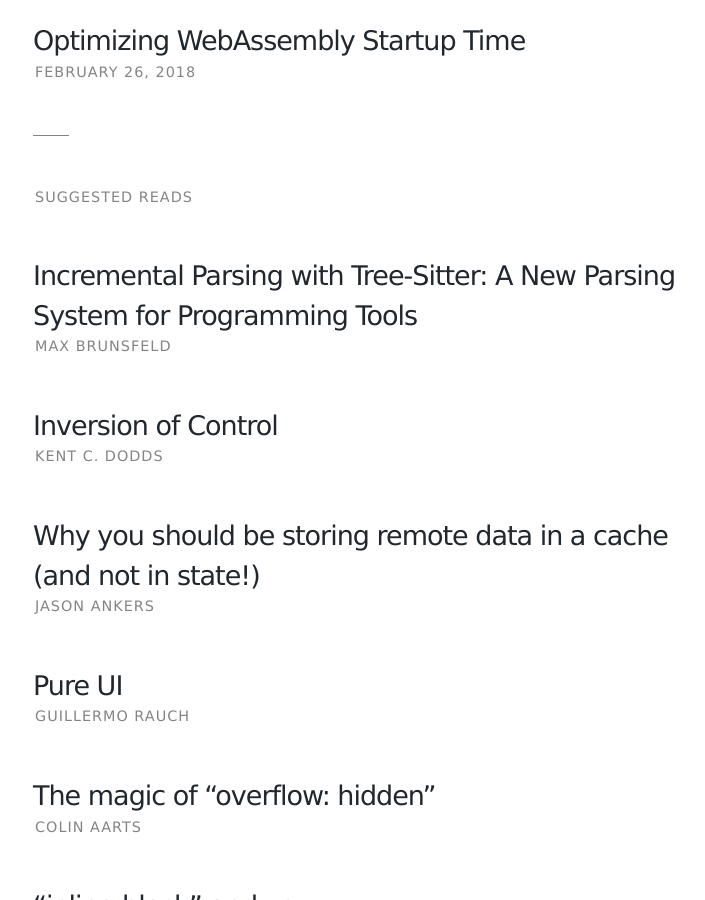
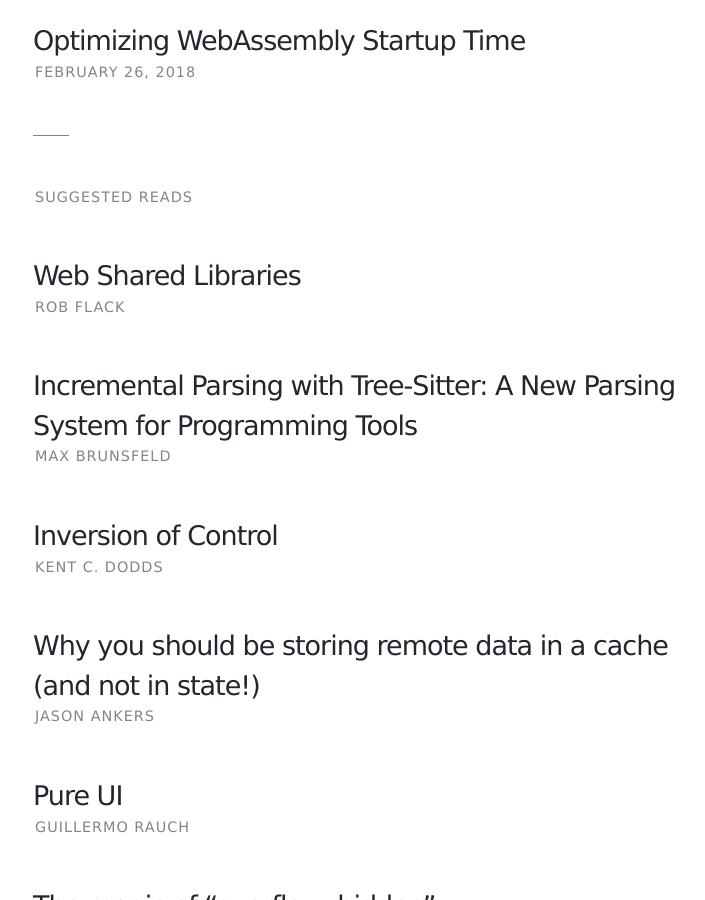
Before and after one commit to giuseppeg/giuseppeg.github.com, a Jekyll site: the page built from blog/index.html, in a window 1280 px wide and 900 px high, scrolled down 2155 px. Shown: the whole window, without its empty margins (268-973 px from the left). Built offline with Jekyll 4.4.1, drawn with Linux system fonts in a browser that asks for light colours.

Commit message:
Web Shared Libraries

```diff
--- a/_data/suggestedPosts.json
+++ b/_data/suggestedPosts.json
@@ -1,4 +1,9 @@
 [
+  {
+    "title": "Web Shared Libraries",
+    "author": "Rob Flack",
+    "url": "https://www.youtube.com/watch?v=cBY3ZcHifXw"
+  },
   {
     "title": "Incremental Parsing with Tree-Sitter: A New Parsing System for Programming Tools",
     "author": "Max Brunsfeld",
```
